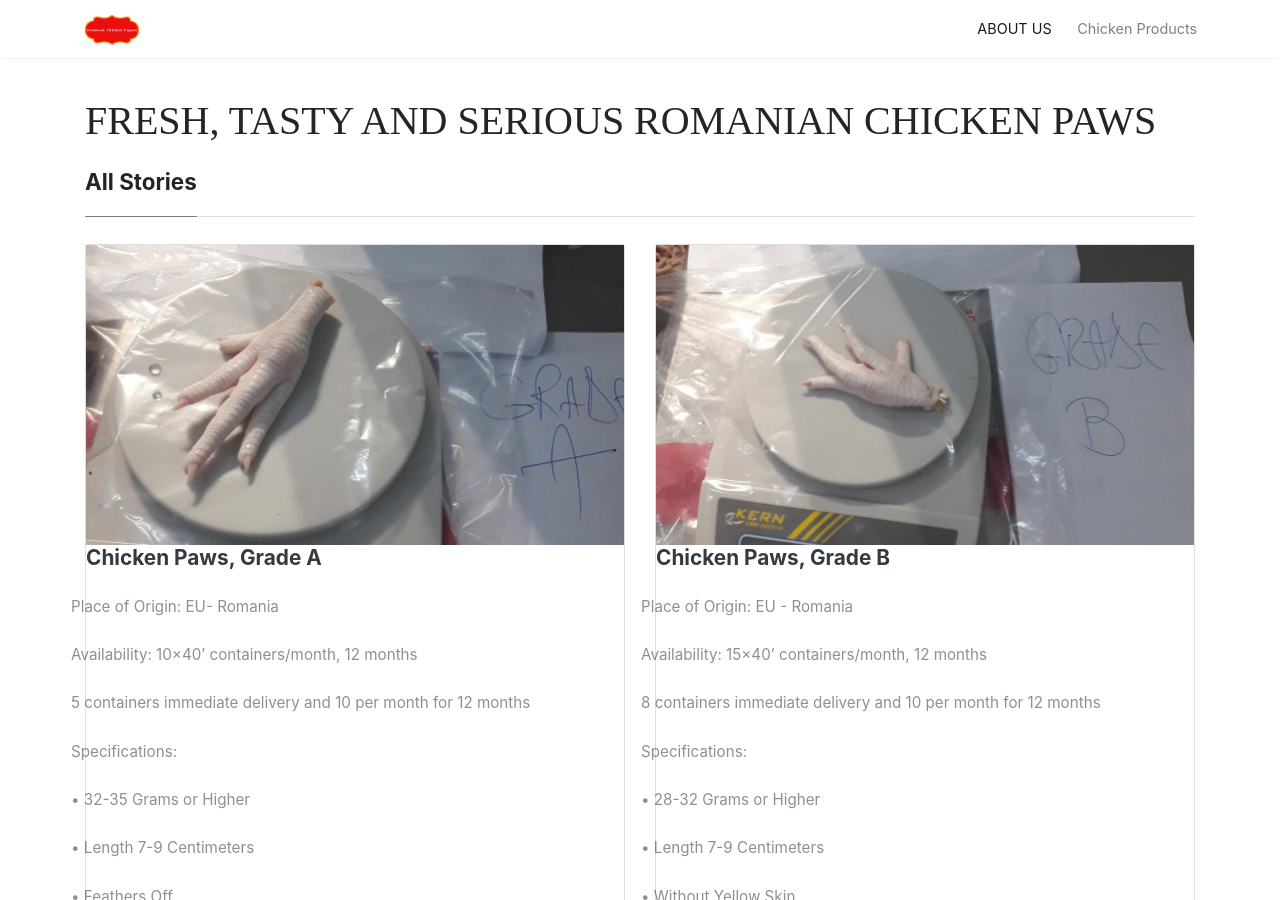
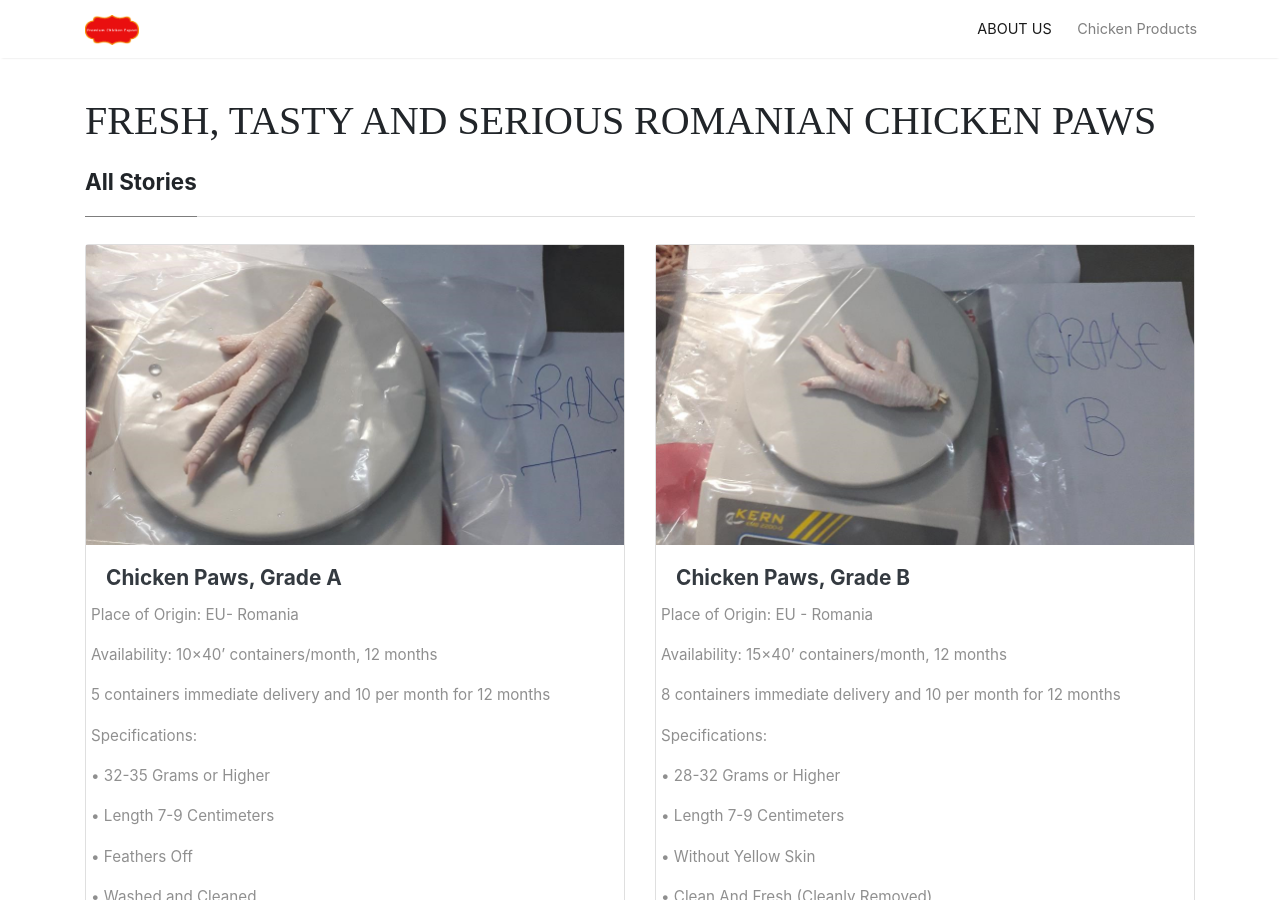
Before and after one commit to gpf192/gpf192.github.io, a Jekyll site: the page built from index.html, in a window 1280 px wide and 900 px high. Built offline with Jekyll 4.4.1, drawn with Linux system fonts in a browser that asks for light colours; nearby versions of some CDN libraries; the list of posts is cut into pages by our own code.

Commit message:
feat style

```diff
--- a/_includes/postbox.html
+++ b/_includes/postbox.html
@@ -16,7 +16,7 @@
                 {% endif %}
             <!--</a>-->
         </div>
-        <div class="article-post">
+        <div class="card-body">
             <h2 class="card-title">
                 <!--<a class="text-dark" href="{{ site.baseurl }}{{ post.url }}">{{ post.title }}</a>-->
                 <a class="text-dark">{{ post.title }}</a>
```
